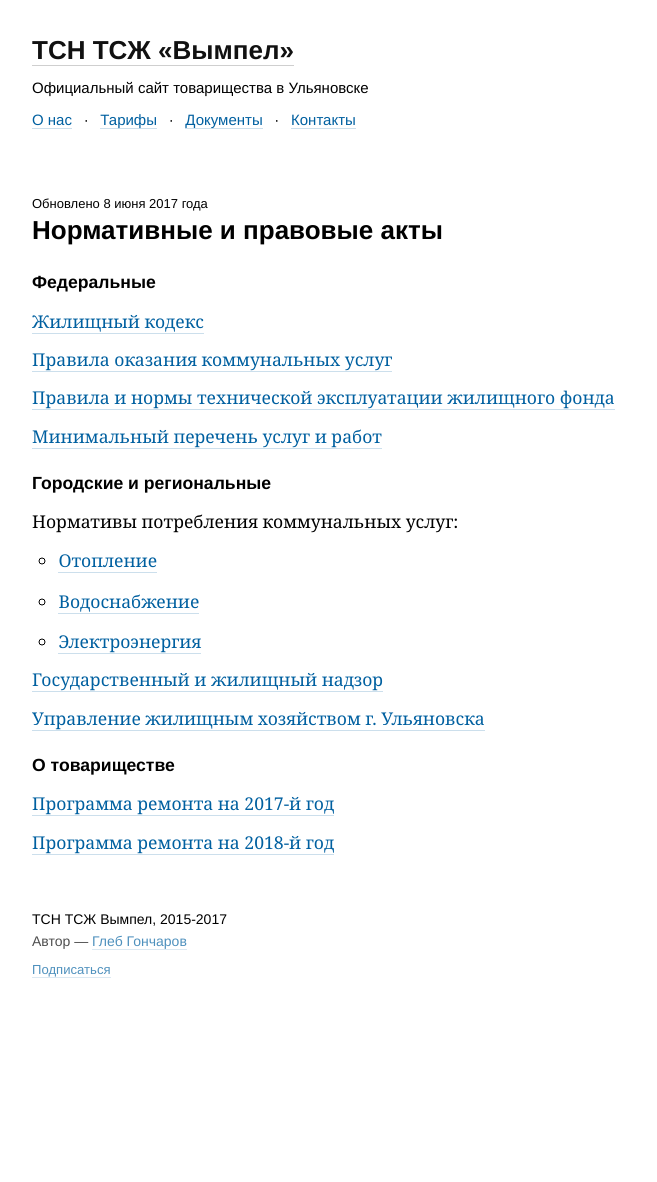
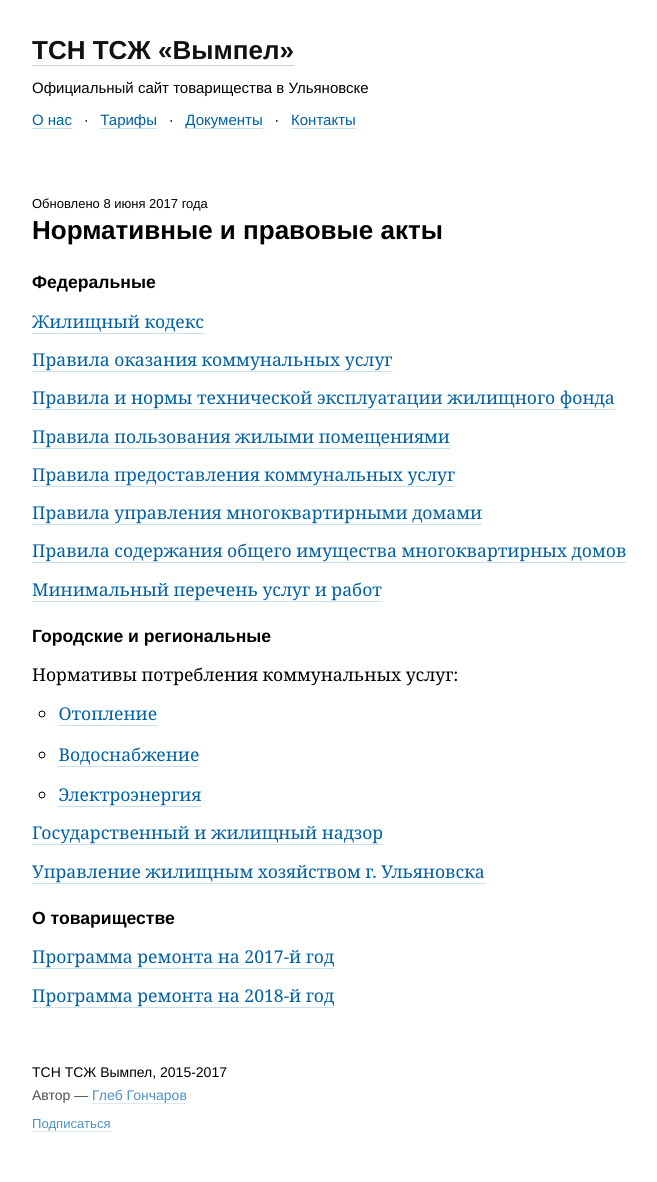
Before and after one commit to gongled/vympel, a Jekyll site: the page built from _pages/docs.md, in a window 1280 px wide. Shown: the whole page, without its empty margins (108-765 px from the left). Built offline with Jekyll 4.4.1, drawn with Linux system fonts in a browser that asks for light colours; before the commit the page ends 1028 px from its top, so only the background shows below that.

Commit message:
Добавление постановлений и нормативов

```diff
--- a/_pages/docs.md
+++ b/_pages/docs.md
@@ -5,13 +5,21 @@ updated: 2017-06-08
 
 #### Федеральные
 
-[Жилищный кодекс](/docs/federal/20161226_Кодекс.pdf)
+[Жилищный кодекс](/docs/federal/Жилищный_кодекс_(20041222).pdf)
 
-[Правила оказания коммунальных услуг](/docs/federal/20170227_Правила_оказания_коммунальных_услуг.pdf)
+[Правила оказания коммунальных услуг](/docs/federal/Постановление_№1498_Правила_оказания_коммунальных_услуг.pdf)
 
-[Правила и нормы технической эксплуатации жилищного фонда](/docs/federal/20030927_Правила_и_нормы_технической_эксплуатации_жилищного_фонда.pdf)
+[Правила и нормы технической эксплуатации жилищного фонда](/docs/federal/Постановление_№170_Правила_и_нормы_технической_эксплуатации_жилищного_фонда.pdf)
 
-[Минимальный перечень услуг и работ](/docs/federal/20170227_Минимальный_перечень_услуг_и_работ.pdf)
+[Правила пользования жилыми помещениями](/docs/federal/Постановление_№25_Правила_пользования_жилыми_помещениями.pdf)
+
+[Правила предоставления коммунальных услуг](/docs/federal/Постановление_№354_Правила_предоставления_коммунальных_услуг.pdf)
+
+[Правила управления многоквартирными домами](/docs/federal/Постановление_№416_Правила_управления_МКД.pdf)
+
+[Правила содержания общего имущества многоквартирных домов](/docs/federal/Постановление_№491_Правила_содержания_общего_имущества_МКД.pdf)
+
+[Минимальный перечень услуг и работ](/docs/federal/Постановление_№290_Минимальный_перечень_услуг_и_работ.pdf)
 
 #### Городские и региональные
 
```
Also changed, not shown: 12 other files.
